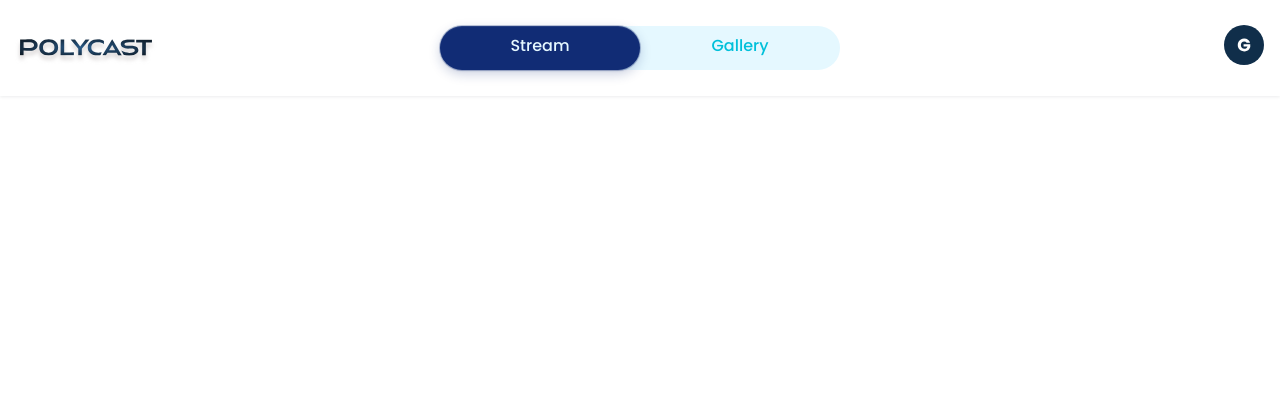
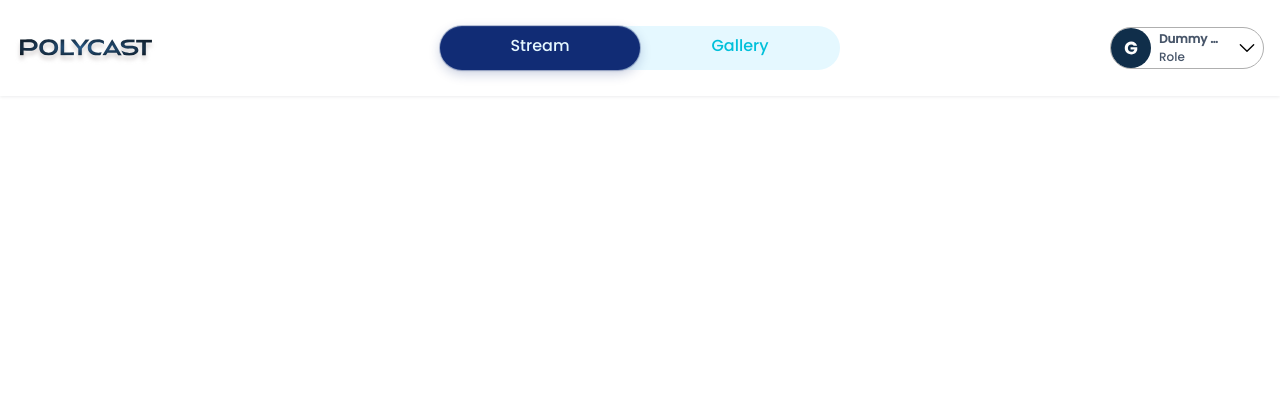
Before and after one commit to LEGENDFVRYz/polycast-thesis, a Flask app: page /client in a window 1280 px wide. Shown: the top 420 px of the page. Run offline with Flask 3, Linux system fonts and the light colour scheme; data that the repository does not hold is empty.

Commit message:
style(nav): create new styling for profile side for larger screen

```diff
--- a/app/static/css/components/_layout-header.css
+++ b/app/static/css/components/_layout-header.css
@@ -41,6 +41,7 @@ header.app-wrapper {
             }
         }
 
+        .right-header {
             .header-profile {
                 width: 40px;
                 height: 40px;
@@ -55,6 +56,10 @@ header.app-wrapper {
 
                 @media (max-width: 768px) { width: 36px; height: 36px; }
                 @media (max-width: 480px) { width: 32px; height: 32px; }
+            }
+
+            .profile-info { display: none;}
+            .chevron { display: none;}
         }
     }
 
@@ -125,6 +130,36 @@ header.app-wrapper {
         /* Header Section */
         .app-header {
             padding: 1rem;
+
+            .right-header {
+                display: flex;
+                flex-direction: row;
+                align-items: center;
+                gap: 0.5rem;
+
+                border: 0.0625rem solid #afafaf;
+                border-radius: 100rem;
+                cursor: pointer;
+
+                .profile-info {
+                    display: block;
+                    max-width: 4rem;
+                    font-size: 0.75em;
+
+                    .name {
+                        font-weight: bold;
+                        white-space: nowrap;
+                        overflow: hidden;
+                        text-overflow: ellipsis;
+                    }
+                }
+
+                .chevron {
+                    display: block;
+                    width: 2rem;
+                    height: 2rem;
+                }
+            }
         }
 
         /* Navigation Section */
--- a/app/templates/base.html
+++ b/app/templates/base.html
@@ -34,6 +34,21 @@
                         id="profileBtn"
                         data-modal-target="#profileModal"
                         style="cursor: pointer;">
+                    <div class="profile-info">
+                        <p class="name">Dummy Name</p>
+                        <p class="role">Role</p>
+                    </div>
+
+                    <!-- temporary chevron logo -->
+                    <svg viewBox="0 0 24 24"
+                        fill="none"
+                        xmlns="http://www.w3.org/2000/svg"
+                        class="chevron">
+                        <path d="M17 9.5L12 14.5L7 9.5"
+                            stroke="#000000"
+                            stroke-linecap="round"
+                            stroke-linejoin="round"/>
+                    </svg>
                 </div>
             </div>
 
```
Lines whose indentation alone changed are shown as unchanged.
